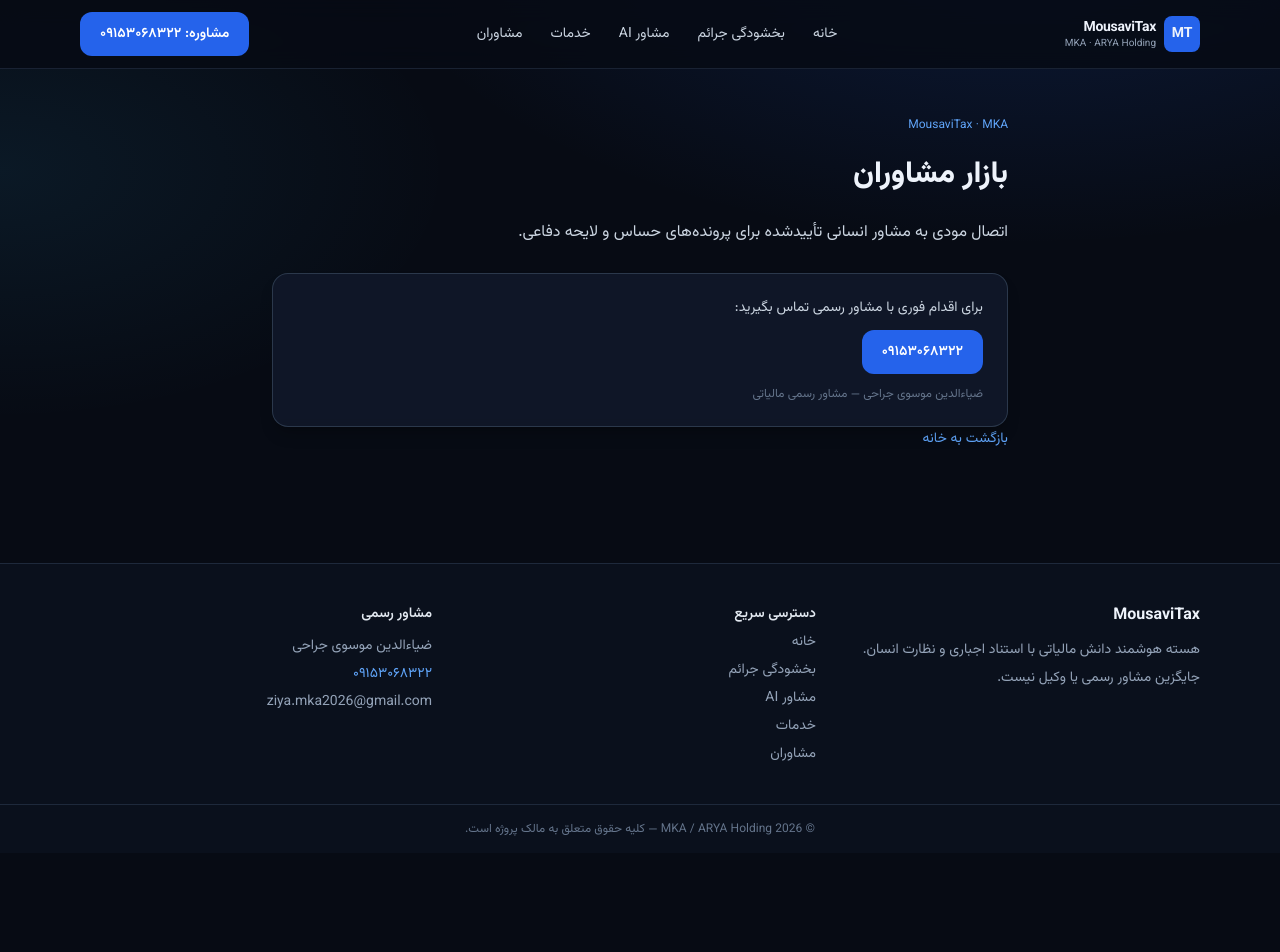
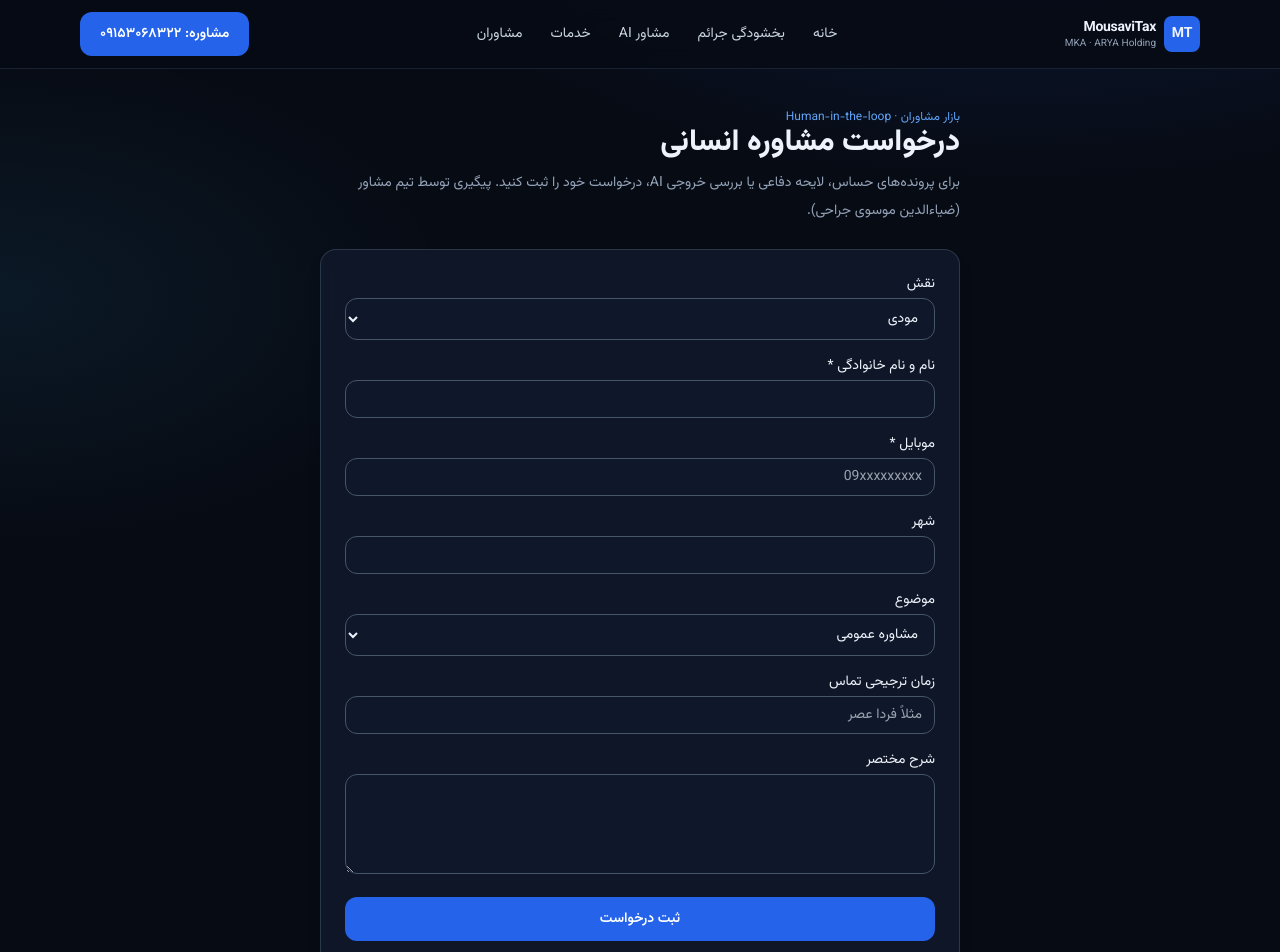
Before and after one commit to mka-platform/mousavitax-platform, a Next.js app in the folder apps/web/: page /advisors in a window 1280 px wide. Shown: the top 952 px of the page. Before the commit the page ends 853 px from the top, so only its background shows below. Built offline with nearby package versions, Linux system fonts and the light colour scheme; no server answers.

Commit message:
feat: advisor request form + POST /v1/advisors/request (stage 2)

```diff
--- a/apps/web/src/app/advisors/page.tsx
+++ b/apps/web/src/app/advisors/page.tsx
@@ -1,17 +1,158 @@
+"use client";
+
+import { useState } from "react";
 import Link from "next/link";
 
-export default function Page() {
+const API = process.env.NEXT_PUBLIC_API_URL || "http://127.0.0.1:8000";
+
+export default function AdvisorsPage() {
+  const [fullName, setFullName] = useState("");
+  const [mobile, setMobile] = useState("");
+  const [city, setCity] = useState("");
+  const [topic, setTopic] = useState("مشاوره عمومی");
+  const [details, setDetails] = useState("");
+  const [preferredTime, setPreferredTime] = useState("");
+  const [role, setRole] = useState("مودی");
+  const [loading, setLoading] = useState(false);
+  const [result, setResult] = useState<{ ok?: boolean; id?: string; message?: string } | null>(null);
+  const [error, setError] = useState("");
+
+  const submit = async () => {
+    setLoading(true);
+    setError("");
+    setResult(null);
+    try {
+      const res = await fetch(`${API}/v1/advisors/request`, {
+        method: "POST",
+        headers: { "Content-Type": "application/json" },
+        body: JSON.stringify({
+          full_name: fullName,
+          mobile,
+          city,
+          topic,
+          details,
+          preferred_time: preferredTime,
+          role,
+        }),
+      });
+      if (!res.ok) throw new Error(await res.text());
+      setResult(await res.json());
+      setDetails("");
+    } catch (e) {
+      setError(String(e));
+    } finally {
+      setLoading(false);
+    }
+  };
+
   return (
-    <main className="mx-auto max-w-3xl space-y-6 px-4 py-12" dir="rtl">
-      <p className="text-xs text-blue-400">MousaviTax · MKA</p>
-      <h1 className="text-2xl font-extrabold md:text-3xl">بازار مشاوران</h1>
-      <p className="leading-8 text-slate-300">اتصال مودی به مشاور انسانی تأییدشده برای پرونده‌های حساس و لایحه دفاعی.</p>
-      <div className="card space-y-3 p-6 text-sm text-slate-300">
-        <p>برای اقدام فوری با مشاور رسمی تماس بگیرید:</p>
-        <a className="btn-primary inline-flex" href="tel:+989153068322">۰۹۱۵۳۰۶۸۳۲۲</a>
-        <p className="text-xs text-slate-500">ضیاءالدین موسوی جراحی — مشاور رسمی مالیاتی</p>
+    <main className="mx-auto max-w-2xl space-y-6 px-4 py-10" dir="rtl">
+      <div>
+        <p className="text-xs text-blue-400">بازار مشاوران · Human-in-the-loop</p>
+        <h1 className="text-2xl font-extrabold md:text-3xl">درخواست مشاوره انسانی</h1>
+        <p className="mt-2 text-sm leading-7 text-slate-400">
+          برای پرونده‌های حساس، لایحه دفاعی یا بررسی خروجی AI، درخواست خود را ثبت کنید.
+          پیگیری توسط تیم مشاور (ضیاءالدین موسوی جراحی).
+        </p>
       </div>
-      <Link href="/" className="text-sm text-blue-400">بازگشت به خانه</Link>
+
+      <div className="card space-y-4 p-6">
+        <label className="block text-sm">
+          نقش
+          <select
+            className="mt-1 w-full rounded-xl border border-slate-600 bg-slate-900 px-3 py-2"
+            value={role}
+            onChange={(e) => setRole(e.target.value)}
+          >
+            <option>مودی</option>
+            <option>حسابدار</option>
+            <option>مشاور (ثبت‌نام همکاری)</option>
+          </select>
+        </label>
+        <label className="block text-sm">
+          نام و نام خانوادگی *
+          <input
+            className="mt-1 w-full rounded-xl border border-slate-600 bg-slate-900 px-3 py-2"
+            value={fullName}
+            onChange={(e) => setFullName(e.target.value)}
+          />
+        </label>
+        <label className="block text-sm">
+          موبایل *
+          <input
+            className="mt-1 w-full rounded-xl border border-slate-600 bg-slate-900 px-3 py-2"
+            placeholder="09xxxxxxxxx"
+            value={mobile}
+            onChange={(e) => setMobile(e.target.value)}
+          />
+        </label>
+        <label className="block text-sm">
+          شهر
+          <input
+            className="mt-1 w-full rounded-xl border border-slate-600 bg-slate-900 px-3 py-2"
+            value={city}
+            onChange={(e) => setCity(e.target.value)}
+          />
+        </label>
+        <label className="block text-sm">
+          موضوع
+          <select
+            className="mt-1 w-full rounded-xl border border-slate-600 bg-slate-900 px-3 py-2"
+            value={topic}
+            onChange={(e) => setTopic(e.target.value)}
+          >
+            <option>مشاوره عمومی</option>
+            <option>بخشودگی جرائم</option>
+            <option>لایحه دفاعی</option>
+            <option>ارزش افزوده</option>
+            <option>سامانه مودیان</option>
+            <option>عملکرد / تشخیص</option>
+            <option>سایر</option>
+          </select>
+        </label>
+        <label className="block text-sm">
+          زمان ترجیحی تماس
+          <input
+            className="mt-1 w-full rounded-xl border border-slate-600 bg-slate-900 px-3 py-2"
+            placeholder="مثلاً فردا عصر"
+            value={preferredTime}
+            onChange={(e) => setPreferredTime(e.target.value)}
+          />
+        </label>
+        <label className="block text-sm">
+          شرح مختصر
+          <textarea
+            className="mt-1 min-h-[100px] w-full rounded-xl border border-slate-600 bg-slate-900 px-3 py-2"
+            value={details}
+            onChange={(e) => setDetails(e.target.value)}
+          />
+        </label>
+        <button
+          type="button"
+          className="btn-primary w-full"
+          disabled={loading || !fullName.trim() || !mobile.trim()}
+          onClick={submit}
+        >
+          {loading ? "در حال ثبت…" : "ثبت درخواست"}
+        </button>
+        {error && <p className="text-sm text-red-400">{error}</p>}
+        {result?.ok && (
+          <div className="rounded-xl border border-green-700/50 bg-green-950/40 p-4 text-sm text-green-100">
+            {result.message}
+            <div className="mt-1 text-xs text-slate-400">کد پیگیری: {result.id}</div>
+          </div>
+        )}
+      </div>
+
+      <div className="card p-5 text-sm leading-7 text-slate-300">
+        تماس مستقیم با مشاور رسمی:{" "}
+        <a className="text-blue-400" href="tel:+989153068322">
+          ۰۹۱۵۳۰۶۸۳۲۲
+        </a>
+      </div>
+      <Link href="/" className="text-sm text-blue-400">
+        بازگشت به خانه
+      </Link>
     </main>
   );
 }
```
Also changed, not shown: 2 other files (tests, documents, lock files or other folders).
